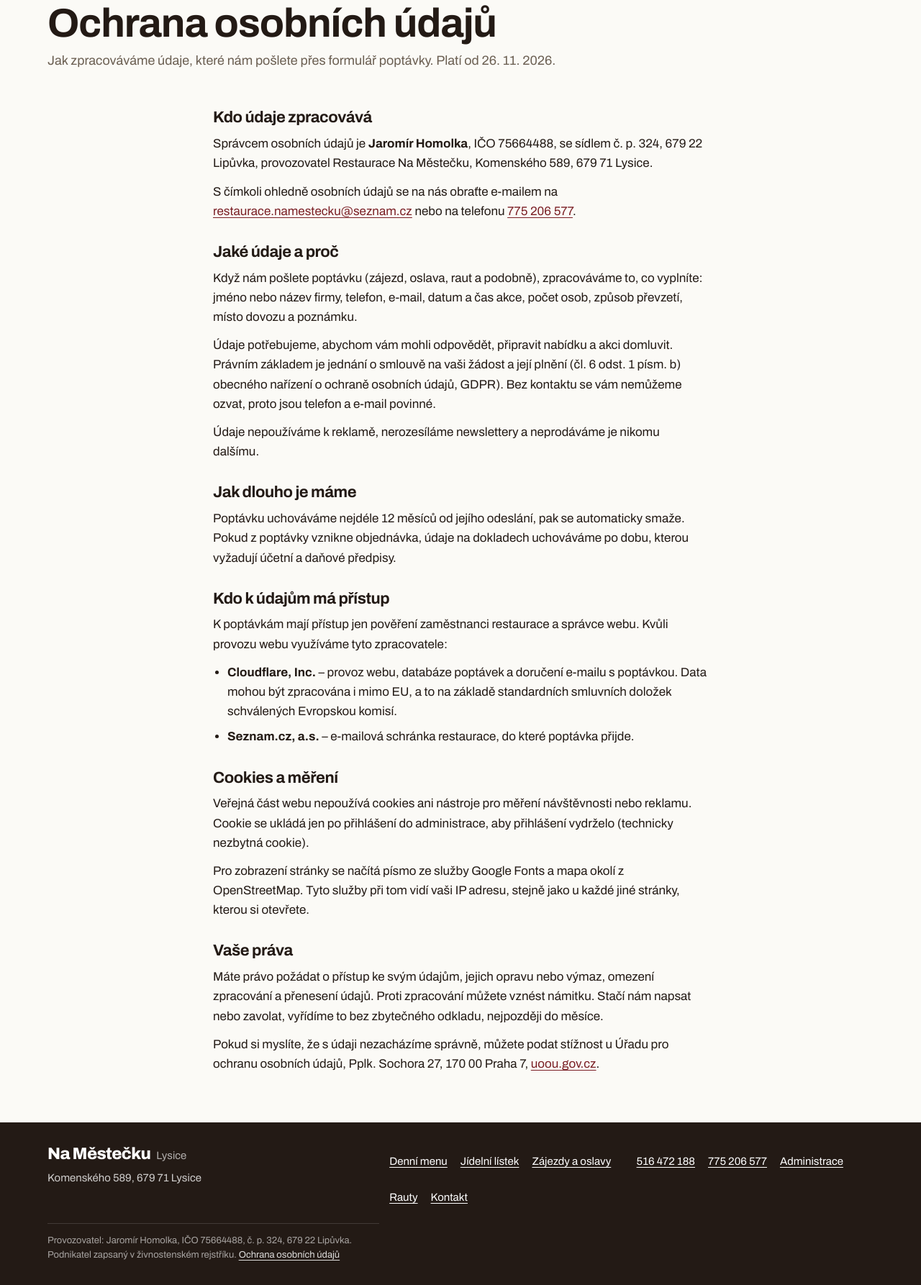
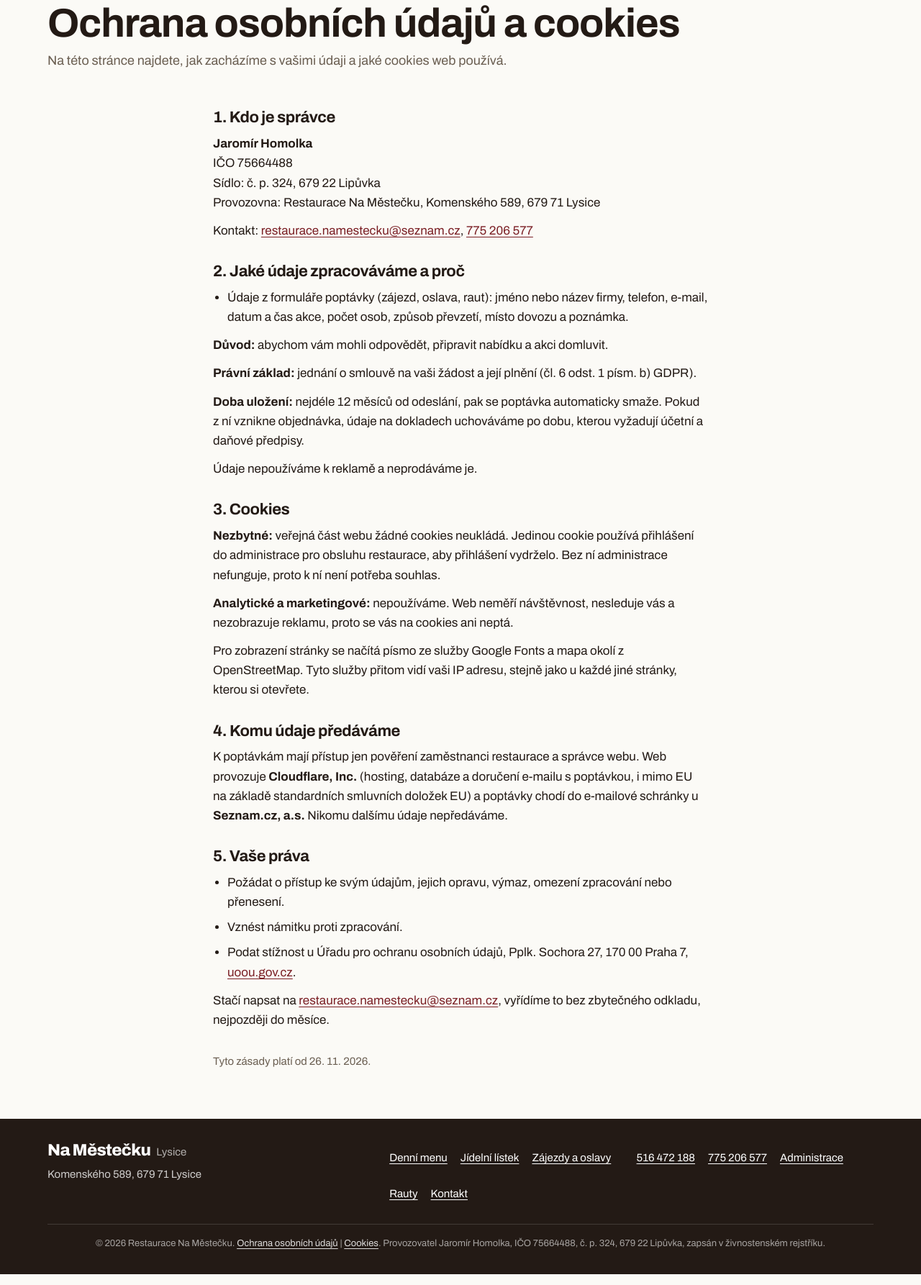
Before and after one commit to JarekHomolka/restaurace-navrh, a plain HTML site: page ochrana-udaju.html in a window 1280 px wide. Shown: the part 96-1882 px from the top of the page at 72% size. Drawn offline with Linux system fonts and the light colour scheme.

Commit message:
Patička podle vzoru, zásady v číslovaných bodech
Co-Authored-By: Claude Opus 5.5 <noreply@anthropic.com>

```diff
--- a/app.js
+++ b/app.js
@@ -605,6 +605,7 @@ document.addEventListener('DOMContentLoaded', () => {
   vykresliStav();
   vykresliGalerii();
   vykresliSkupinyMenu();
+  $$('[data-rok]').forEach((el) => { el.textContent = new Date().getFullYear(); });
   // Pizza s sebou: okno s volbou (seznam pizz, nebo rovnou zavolat)
   const pv = $('#pizza-volba');
   if (pv) {
--- a/ochrana-udaju.html
+++ b/ochrana-udaju.html
@@ -4,7 +4,7 @@
 <meta charset="utf-8">
 <meta name="viewport" content="width=device-width, initial-scale=1, viewport-fit=cover">
 <meta name="theme-color" content="#fbfaf6">
-<title>Ochrana osobních údajů – Restaurace Na Městečku Lysice</title>
+<title>Ochrana osobních údajů a cookies – Restaurace Na Městečku Lysice</title>
 <meta name="description" content="Jak Restaurace Na Městečku v Lysicích zpracovává osobní údaje z poptávkového formuláře a jaká máte práva.">
 <link rel="canonical" href="https://restauracenamestecku.cz/ochrana-udaju">
 <link rel="icon" href="ikony/favicon.ico?v=2" sizes="32x32">
@@ -13,8 +13,8 @@
 <link rel="manifest" href="ikony/site.webmanifest?v=2">
 <link rel="preconnect" href="https://fonts.googleapis.com">
 <link rel="stylesheet" href="https://fonts.googleapis.com/css2?family=Archivo:wdth,wght@62..125,400..800&display=swap">
-<link rel="stylesheet" href="web.css?v=20261126k">
-<script src="app.js?v=20261126k" defer></script>
+<link rel="stylesheet" href="web.css?v=20261126m">
+<script src="app.js?v=20261126m" defer></script>
 </head>
 <body>
 
@@ -42,36 +42,40 @@
 
 <main>
   <div class="wrap stranka-hlava">
-    <h1>Ochrana osobních údajů</h1>
-    <p>Jak zpracováváme údaje, které nám pošlete přes formulář poptávky. Platí od 26. 11. 2026.</p>
+    <h1>Ochrana osobních údajů a cookies</h1>
+    <p>Na této stránce najdete, jak zacházíme s vašimi údaji a jaké cookies web používá.</p>
   </div>
   <article class="wrap text-stranka">
-    <h2>Kdo údaje zpracovává</h2>
-    <p>Správcem osobních údajů je <b>Jaromír Homolka</b>, IČO 75664488, se sídlem č. p. 324, 679 22 Lipůvka, provozovatel Restaurace Na Městečku, Komenského 589, 679 71 Lysice.</p>
-    <p>S čímkoli ohledně osobních údajů se na nás obraťte e-mailem na <a href="mailto:restaurace.namestecku@seznam.cz">restaurace.namestecku@seznam.cz</a> nebo na telefonu <a href="tel:+420775206577">775 206 577</a>.</p>
+    <h2>1. Kdo je správce</h2>
+    <p><b>Jaromír Homolka</b><br>IČO 75664488<br>Sídlo: č. p. 324, 679 22 Lipůvka<br>Provozovna: Restaurace Na Městečku, Komenského 589, 679 71 Lysice</p>
+    <p>Kontakt: <a href="mailto:restaurace.namestecku@seznam.cz">restaurace.namestecku@seznam.cz</a>, <a href="tel:+420775206577">775 206 577</a></p>
 
-    <h2>Jaké údaje a proč</h2>
-    <p>Když nám pošlete poptávku (zájezd, oslava, raut a podobně), zpracováváme to, co vyplníte: jméno nebo název firmy, telefon, e-mail, datum a čas akce, počet osob, způsob převzetí, místo dovozu a poznámku.</p>
-    <p>Údaje potřebujeme, abychom vám mohli odpovědět, připravit nabídku a akci domluvit. Právním základem je jednání o smlouvě na vaši žádost a její plnění (čl. 6 odst. 1 písm. b) obecného nařízení o ochraně osobních údajů, GDPR). Bez kontaktu se vám nemůžeme ozvat, proto jsou telefon a e-mail povinné.</p>
-    <p>Údaje nepoužíváme k reklamě, nerozesíláme newslettery a neprodáváme je nikomu dalšímu.</p>
+    <h2>2. Jaké údaje zpracováváme a proč</h2>
+    <ul>
+      <li>Údaje z formuláře poptávky (zájezd, oslava, raut): jméno nebo název firmy, telefon, e-mail, datum a čas akce, počet osob, způsob převzetí, místo dovozu a poznámka.</li>
+    </ul>
+    <p><b>Důvod:</b> abychom vám mohli odpovědět, připravit nabídku a akci domluvit.</p>
+    <p><b>Právní základ:</b> jednání o smlouvě na vaši žádost a její plnění (čl. 6 odst. 1 písm. b) GDPR).</p>
+    <p><b>Doba uložení:</b> nejdéle 12 měsíců od odeslání, pak se poptávka automaticky smaže. Pokud z ní vznikne objednávka, údaje na dokladech uchováváme po dobu, kterou vyžadují účetní a daňové předpisy.</p>
+    <p>Údaje nepoužíváme k reklamě a neprodáváme je.</p>
 
-    <h2>Jak dlouho je máme</h2>
-    <p>Poptávku uchováváme nejdéle 12 měsíců od jejího odeslání, pak se automaticky smaže. Pokud z poptávky vznikne objednávka, údaje na dokladech uchováváme po dobu, kterou vyžadují účetní a daňové předpisy.</p>
+    <h2 id="cookies">3. Cookies</h2>
+    <p><b>Nezbytné:</b> veřejná část webu žádné cookies neukládá. Jedinou cookie používá přihlášení do administrace pro obsluhu restaurace, aby přihlášení vydrželo. Bez ní administrace nefunguje, proto k ní není potřeba souhlas.</p>
+    <p><b>Analytické a marketingové:</b> nepoužíváme. Web neměří návštěvnost, nesleduje vás a nezobrazuje reklamu, proto se vás na cookies ani neptá.</p>
+    <p>Pro zobrazení stránky se načítá písmo ze služby Google Fonts a mapa okolí z OpenStreetMap. Tyto služby přitom vidí vaši IP adresu, stejně jako u každé jiné stránky, kterou si otevřete.</p>
 
-    <h2>Kdo k údajům má přístup</h2>
-    <p>K poptávkám mají přístup jen pověření zaměstnanci restaurace a správce webu. Kvůli provozu webu využíváme tyto zpracovatele:</p>
+    <h2>4. Komu údaje předáváme</h2>
+    <p>K poptávkám mají přístup jen pověření zaměstnanci restaurace a správce webu. Web provozuje <b>Cloudflare, Inc.</b> (hosting, databáze a doručení e-mailu s poptávkou, i mimo EU na základě standardních smluvních doložek EU) a poptávky chodí do e-mailové schránky u <b>Seznam.cz, a.s.</b> Nikomu dalšímu údaje nepředáváme.</p>
+
+    <h2>5. Vaše práva</h2>
     <ul>
-      <li><b>Cloudflare, Inc.</b> – provoz webu, databáze poptávek a doručení e-mailu s poptávkou. Data mohou být zpracována i mimo EU, a to na základě standardních smluvních doložek schválených Evropskou komisí.</li>
-      <li><b>Seznam.cz, a.s.</b> – e-mailová schránka restaurace, do které poptávka přijde.</li>
+      <li>Požádat o přístup ke svým údajům, jejich opravu, výmaz, omezení zpracování nebo přenesení.</li>
+      <li>Vznést námitku proti zpracování.</li>
+      <li>Podat stížnost u Úřadu pro ochranu osobních údajů, Pplk. Sochora 27, 170 00 Praha 7, <a href="https://uoou.gov.cz" target="_blank" rel="noopener">uoou.gov.cz</a>.</li>
     </ul>
+    <p>Stačí napsat na <a href="mailto:restaurace.namestecku@seznam.cz">restaurace.namestecku@seznam.cz</a>, vyřídíme to bez zbytečného odkladu, nejpozději do měsíce.</p>
 
-    <h2>Cookies a měření</h2>
-    <p>Veřejná část webu nepoužívá cookies ani nástroje pro měření návštěvnosti nebo reklamu. Cookie se ukládá jen po přihlášení do administrace, aby přihlášení vydrželo (technicky nezbytná cookie).</p>
-    <p>Pro zobrazení stránky se načítá písmo ze služby Google Fonts a mapa okolí z OpenStreetMap. Tyto služby při tom vidí vaši IP adresu, stejně jako u každé jiné stránky, kterou si otevřete.</p>
-
-    <h2>Vaše práva</h2>
-    <p>Máte právo požádat o přístup ke svým údajům, jejich opravu nebo výmaz, omezení zpracování a přenesení údajů. Proti zpracování můžete vznést námitku. Stačí nám napsat nebo zavolat, vyřídíme to bez zbytečného odkladu, nejpozději do měsíce.</p>
-    <p>Pokud si myslíte, že s údaji nezacházíme správně, můžete podat stížnost u Úřadu pro ochranu osobních údajů, Pplk. Sochora 27, 170 00 Praha 7, <a href="https://uoou.gov.cz" target="_blank" rel="noopener">uoou.gov.cz</a>.</p>
+    <p class="platnost">Tyto zásady platí od 26. 11. 2026.</p>
   </article>
 </main>
 
@@ -83,7 +87,7 @@
     </div>
     <div class="odkazy"><a href="uvod.html#menu">Denní menu</a><a href="listek.html">Jídelní lístek</a><a href="skupiny.html">Zájezdy a oslavy</a><a href="rauty.html">Rauty</a><a href="uvod.html#kontakt">Kontakt</a></div>
     <div class="odkazy"><a href="tel:+420516472188">516 472 188</a><a href="tel:+420775206577">775 206 577</a><a href="admin.html">Administrace</a></div>
-    <p class="provozovatel">Provozovatel: Jaromír Homolka, IČO 75664488, č. p. 324, 679 22 Lipůvka. Podnikatel zapsaný v živnostenském rejstříku. <a href="ochrana-udaju.html">Ochrana osobních údajů</a></p>
+    <p class="paticka-spodek">© <span data-rok>2026</span> Restaurace Na Městečku. <a href="ochrana-udaju.html">Ochrana osobních údajů</a> | <a href="ochrana-udaju.html#cookies">Cookies</a>. Provozovatel Jaromír Homolka, IČO 75664488, č. p. 324, 679 22 Lipůvka, zapsán v živnostenském rejstříku.</p>
   </div>
 </footer>
 
--- a/web.css
+++ b/web.css
@@ -446,8 +446,9 @@ button.zajezdy-odkaz { width: 100%; font: inherit; text-align: left; cursor: poi
 .text-stranka ul { margin: 0 0 12px; padding-left: 20px; display: grid; gap: 8px; }
 
 /* Patička: provozovatel; formulář: informace o údajích */
-.paticka .provozovatel { font-size: 13px; color: rgba(255,255,255,.6); border-top: 1px solid rgba(255,255,255,.14); padding-top: 14px; margin: 0; }
-.paticka .provozovatel a { color: rgba(255,255,255,.85); display: inline; min-height: 0; }
+.paticka .paticka-spodek { grid-column: 1 / -1; font-size: 13px; line-height: 1.6; color: rgba(255,255,255,.6); text-align: center; border-top: 1px solid rgba(255,255,255,.14); padding-top: 16px; margin: 6px 0 0; }
+.paticka .paticka-spodek a { color: rgba(255,255,255,.85); display: inline; min-height: 0; }
+.text-stranka .platnost { margin-top: 32px; color: var(--tlumeny); font-size: 15px; }
 .gdpr-info { font-size: 14px; color: var(--tlumeny); margin: 4px 0 0; }
 
 /* Patička nad spodní lištou na mobilu: poslední řádek (provozovatel) nesmí zůstat pod lištou */
```
Also changed, not shown: admin.html (+9 -9 lines), listek.html (+3 -3 lines), pozvanka.html (+2 -2 lines), prihlaseni.html (+2 -2 lines), rauty.html (+3 -3 lines), skupiny.html (+4 -4 lines), uvod.html (+3 -3 lines).
